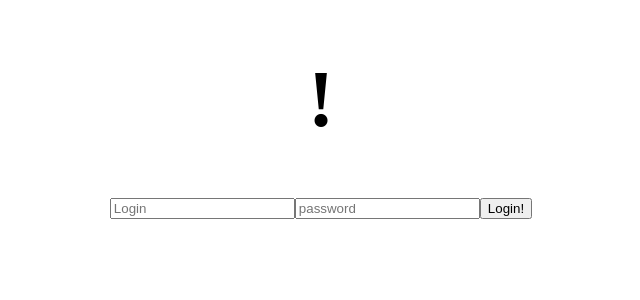
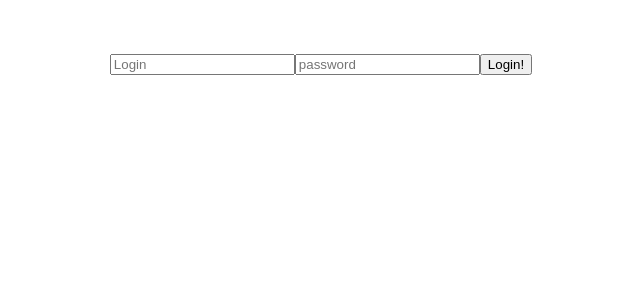
Before and after one commit to Lumean97/MyPets, an Angular app in the folder Code/MyPets/: page / in a window 1280 px wide. Shown: the top 300 px of the page, without its empty margins (319-959 px from the left). Built offline with nearby package versions, Linux system fonts and the light colour scheme; a web font is replaced by a local one.

Commit message:
Adjustments for login against backend

```diff
--- a/Code/MyPets/src/app/app.component.html
+++ b/Code/MyPets/src/app/app.component.html
@@ -1,7 +1,7 @@
 <!--The content below is only a placeholder and can be replaced.-->
 <div style="text-align:center">
   <h1>
-    {{ message }}!
+    {{ message }}
   </h1>
   <input [(ngModel)]="loginName" placeholder="Login">
   <input [(ngModel)]="password" placeholder="password">
--- a/Code/MyPets/src/app/app.component.ts
+++ b/Code/MyPets/src/app/app.component.ts
@@ -1,17 +1,34 @@
-import { Component } from '@angular/core';
+import { Component, Injectable } from '@angular/core';
+import { HttpClient } from '@angular/common/http';
+import { removeDebugNodeFromIndex } from '@angular/core/src/debug/debug_node';
+
 
 @Component({
   selector: 'app-root',
   templateUrl: './app.component.html',
   styleUrls: ['./app.component.css']
 })
+
+@Injectable()
 export class AppComponent {
+
+  constructor(private http: HttpClient) { }
+
   title = 'MyPets';
   loginName = '';
   password = '';
   message = '';
 
   login(): void{
-      this.message = "Willkommen zu MyPets " + this.loginName + "!";
+
+      this.http.post("localhost:3000/MyPets/api/login", {}).subscribe((data) => {
+        if(!data['error']){
+          this.message = "Willkommen zu MyPets " + this.loginName + "!";
+        }else{
+          this.message = "Fehler beim Login!";
+        }
+      });
+
+
   }
 }
--- a/Code/MyPets/src/app/app.module.ts
+++ b/Code/MyPets/src/app/app.module.ts
@@ -1,6 +1,8 @@
 import { BrowserModule } from '@angular/platform-browser';
 import { NgModule } from '@angular/core';
 import {FormsModule} from '@angular/forms';
+import { HttpClientModule } from '@angular/common/http';
+
 
 import { AppRoutingModule } from './app-routing.module';
 import { AppComponent } from './app.component';
@@ -12,7 +14,8 @@ import { AppComponent } from './app.component';
   imports: [
     BrowserModule,
     AppRoutingModule,
-    FormsModule
+    FormsModule,
+    HttpClientModule
   ],
   providers: [],
   bootstrap: [AppComponent]
```
